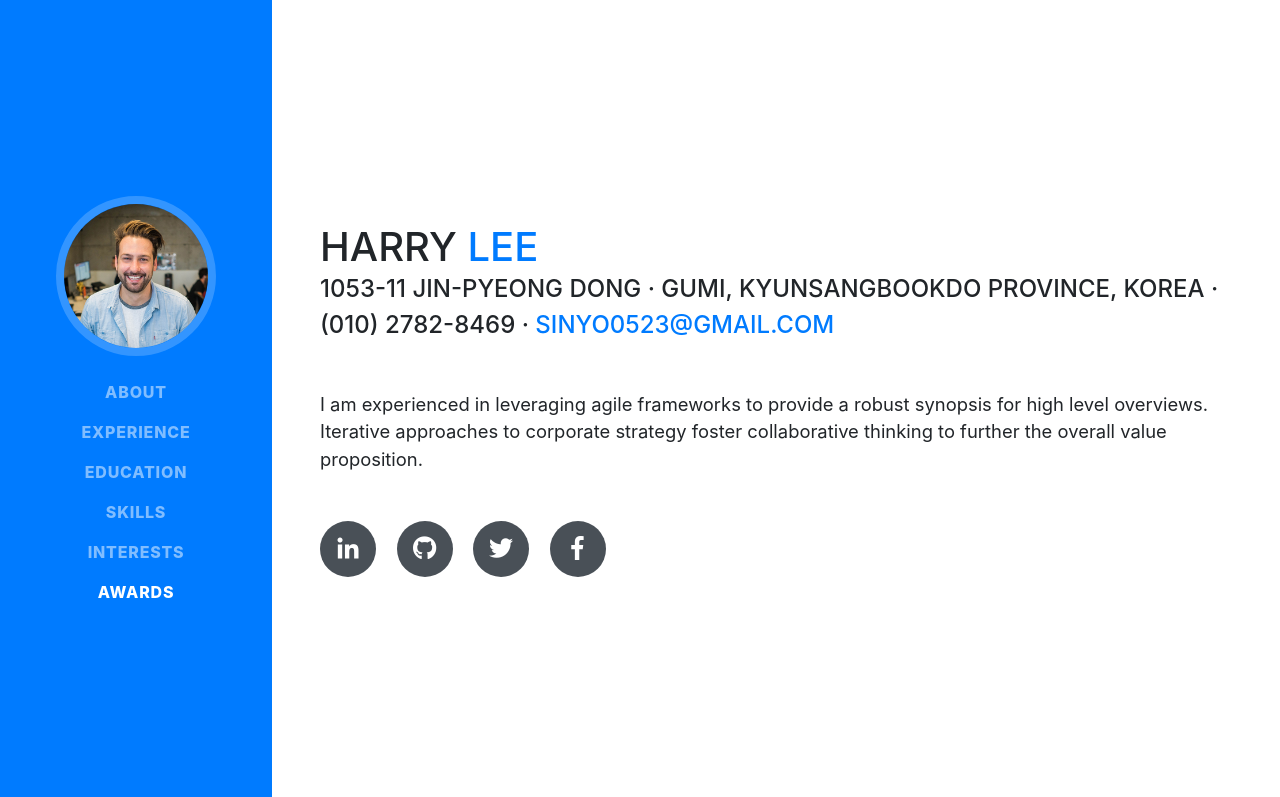
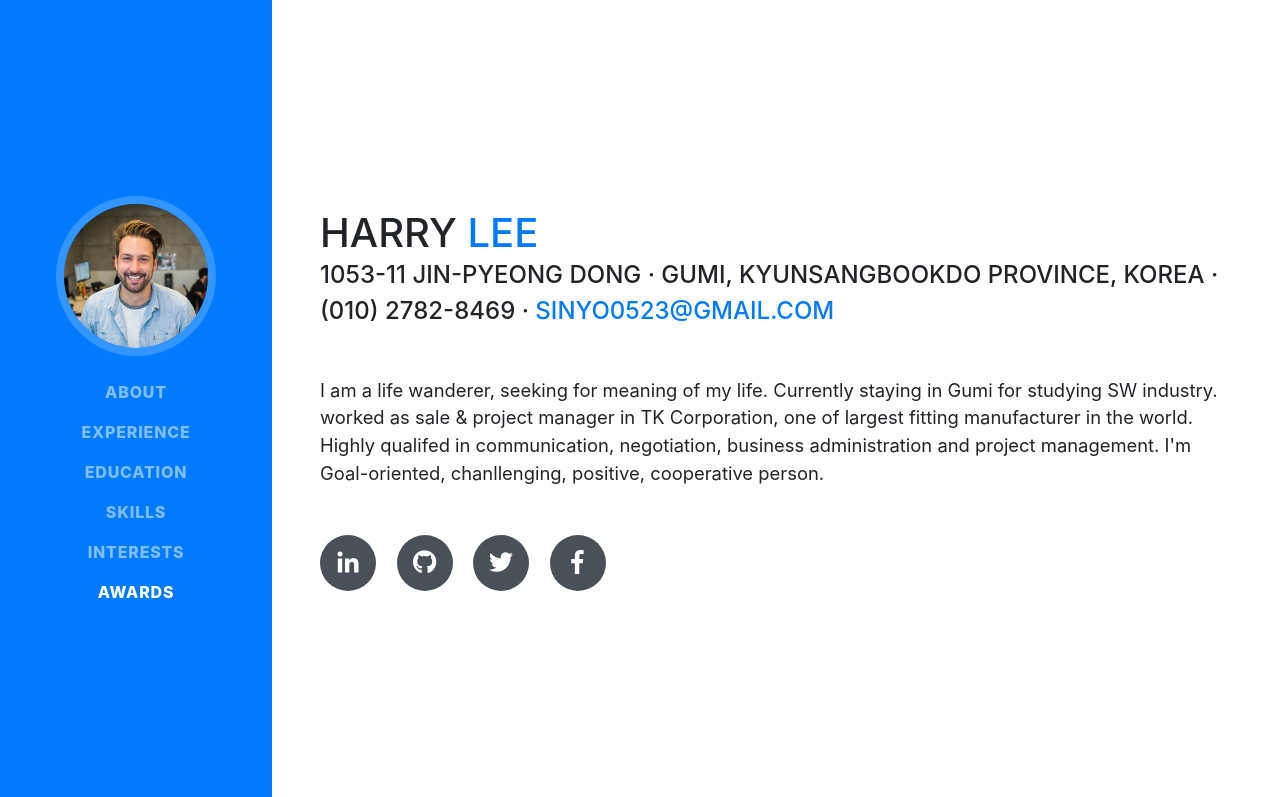
Before and after one commit to harrylee0810/harrylee0810.github.io, a website with bundled scripts: page index.html in a window 1280 px wide. Shown: the top 797 px of the page. Built offline with nearby package versions, Linux system fonts and the light colour scheme; a web font is replaced by a local one.

Commit message:
profile revised

```diff
--- a/index.html
+++ b/index.html
@@ -69,7 +69,7 @@
           <div class="subheading mb-5"> 1053-11 Jin-Pyeong Dong · Gumi, Kyunsangbookdo province, Korea · (010) 2782-8469 ·
             <a href="mailto:sinyo0523@gmail.com">sinyo0523@gmail.com</a>
           </div>
-          <p class="lead mb-5">I am experienced in leveraging agile frameworks to provide a robust synopsis for high level overviews. Iterative approaches to corporate strategy foster collaborative thinking to further the overall value proposition.</p>
+          <p class="lead mb-5">I am a life wanderer, seeking for meaning of my life. Currently staying in Gumi for studying SW industry. worked  as sale & project manager in TK Corporation, one of largest fitting manufacturer in the world. Highly qualifed in communication, negotiation, business administration and project management. I'm Goal-oriented, chanllenging, positive, cooperative person.</p>
           <div class="social-icons">
             <a href="#">
               <i class="fab fa-linkedin-in"></i>
```
